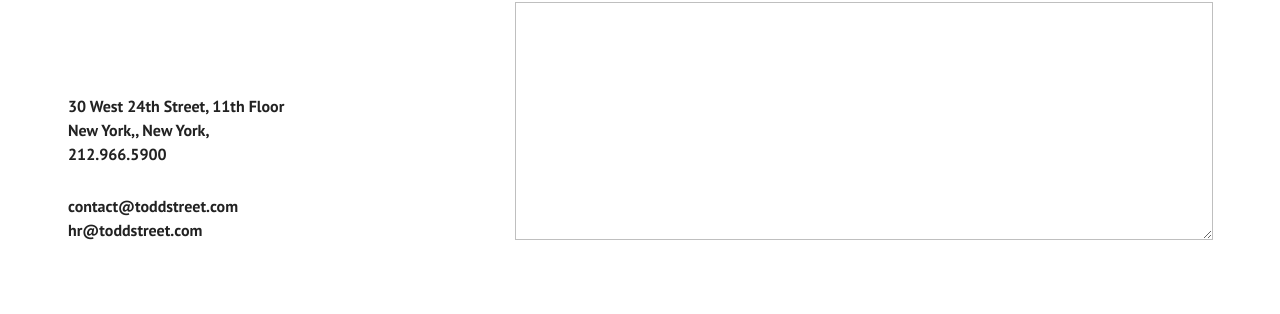
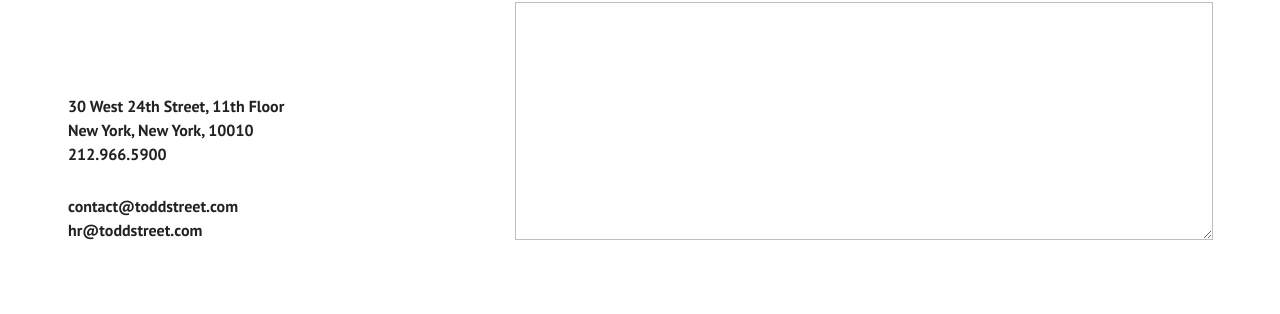
Before and after one commit to toddstreetDev/toddstreetDev.github.io, a Jekyll site: the page built from contact.markdown, in a window 1280 px wide. Shown: the part 832-1146 px from the top of the page. Built offline with Jekyll 4.4.1, drawn with Linux system fonts in a browser that asks for light colours; nearby versions of some CDN libraries.

Commit message:
fixed address typo

```diff
--- a/_config.yml
+++ b/_config.yml
@@ -81,8 +81,8 @@
     -
 email: smetcalf@toddstreet.com
 address: 30 West 24th Street, 11th Floor
-city: New York,
-state: New York,
+city: New York
+state: New York
 zip: 10010
 telephone: 212.966.5900
 emails:
--- a/_includes/contact.html
+++ b/_includes/contact.html
@@ -10,7 +10,7 @@
           {% include map.html %}
           <div class="contact-info-text">
             <span class="contact-title address">{{site.address}}</span>
-            <span class="contact-title city no-margin">{{site.city}}, {{site.state}}</span>
+            <span class="contact-title city no-margin">{{site.city}}, {{site.state}}, {{site.zip}}</span>
             <span class="contact-title telephone no-margin">{{site.telephone}}</span>
             {% for email in site.emails %}
             <span class="contact-title email {% if forloop.index > 1 %} no-margin{% endif %}">{{email}}</span>
--- a/_includes/footer.html
+++ b/_includes/footer.html
@@ -26,8 +26,8 @@
       <div id="footer-logo">{% include get-icon.html icon="logo"%}</div>
       <div id="footer-address">
         <span id="footer-address-text">{{site.address}}</span>
-        <span class="footer-city-text">{{site.city}}</span>
-        <span class="footer-city-text">{{site.state}}</span>
+        <span class="footer-city-text">{{site.city}},</span>
+        <span class="footer-city-text">{{site.state}},</span>
         <span class="footer-city-text">{{site.zip}}</span>
       </div>
       <div id="footer-phone">
```
Also changed, not shown: 1 other file.
